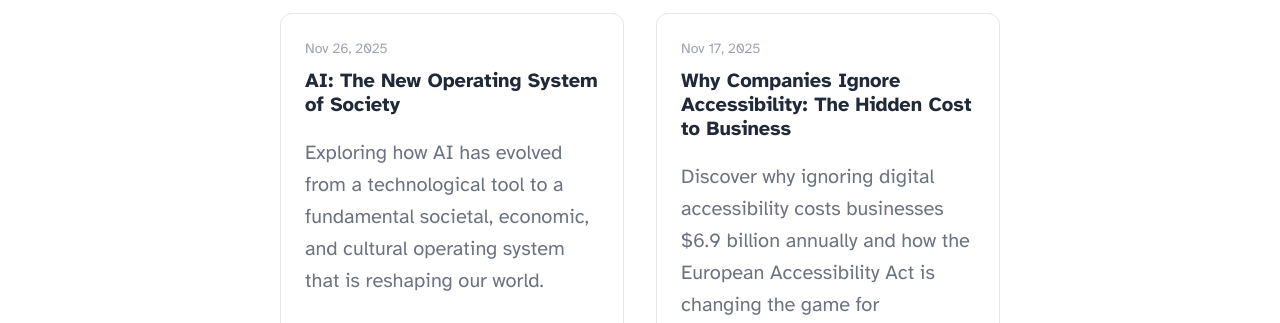
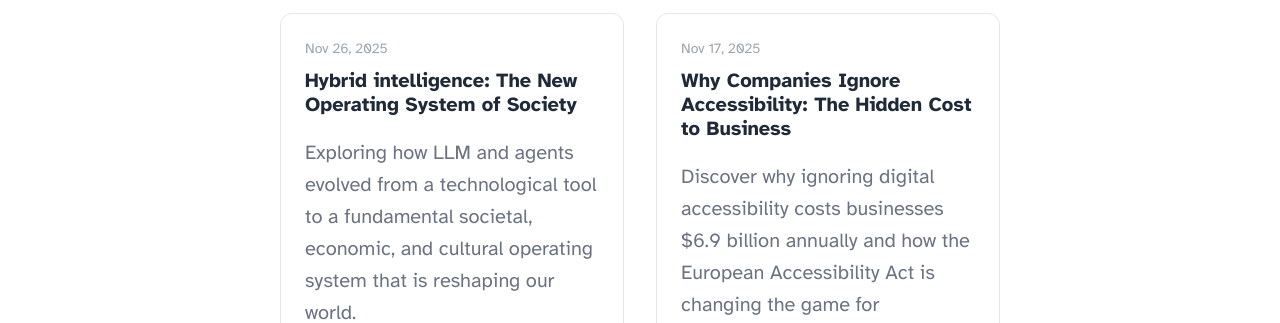
Before and after one commit to vadimfrolov/Astro-Blog, an Astro site in the folder verdant-visual/: page /Astro-Blog/ in a window 1280 px wide. Shown: the part 629-952 px from the top of the page. Built offline with nearby package versions, Linux system fonts and the light colour scheme; Astro itself is replaced by a stand-in of ours.

Commit message:
fifth post

```diff
--- a/verdant-visual/src/content/blog/fifth-post.md
+++ b/verdant-visual/src/content/blog/fifth-post.md
@@ -1,6 +1,6 @@
 ---
-title: 'AI: The New Operating System of Society'
-description: 'Exploring how AI has evolved from a technological tool to a fundamental societal, economic, and cultural operating system that is reshaping our world.'
+title: 'Hybrid intelligence: The New Operating System of Society'
+description: 'Exploring how LLM and agents evolved from a technological tool to a fundamental societal, economic, and cultural operating system that is reshaping our world.'
 pubDate: 'Nov 26 2025'
 heroImage: '../../assets/fifth-post.webp'
 ---
```
